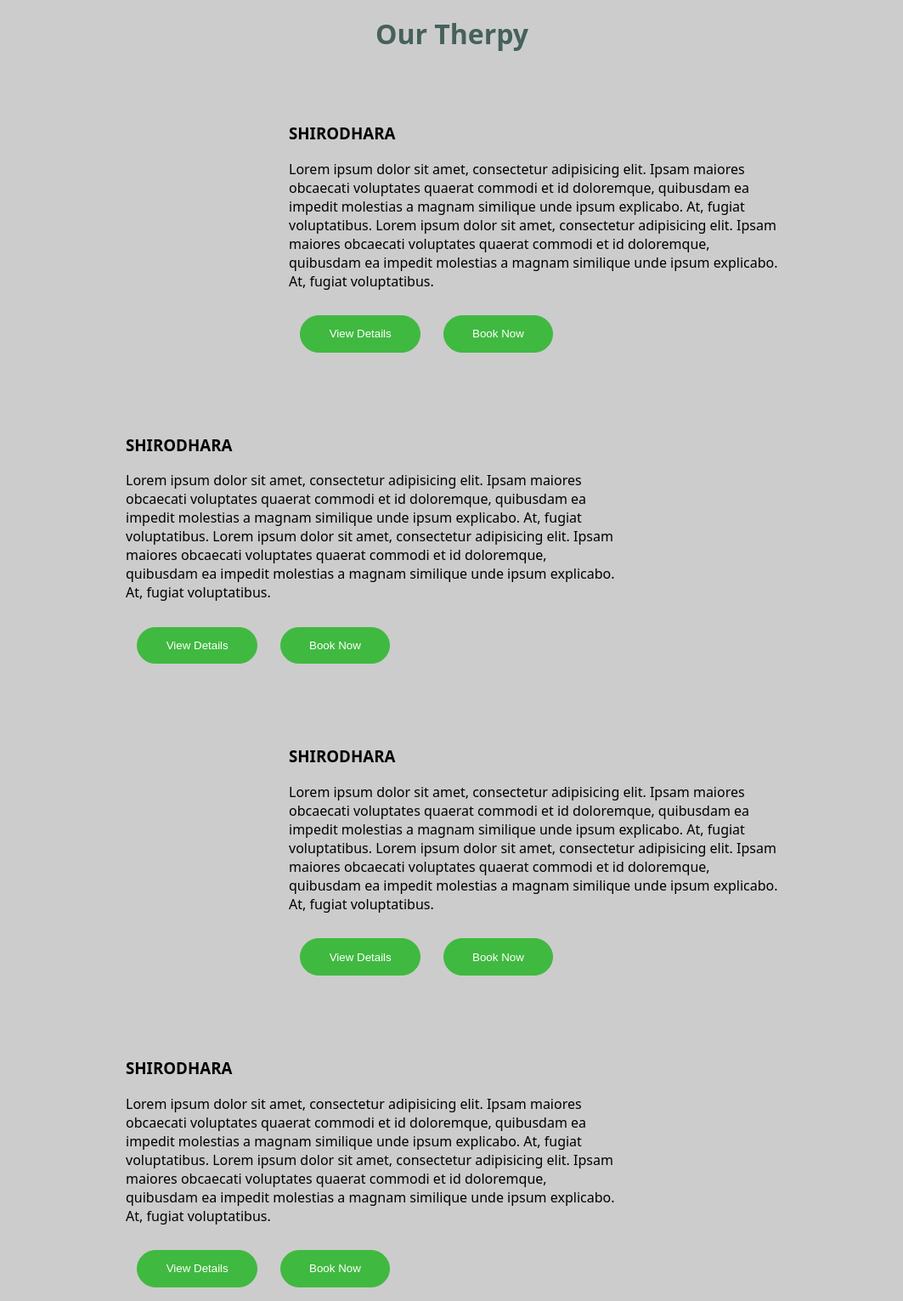
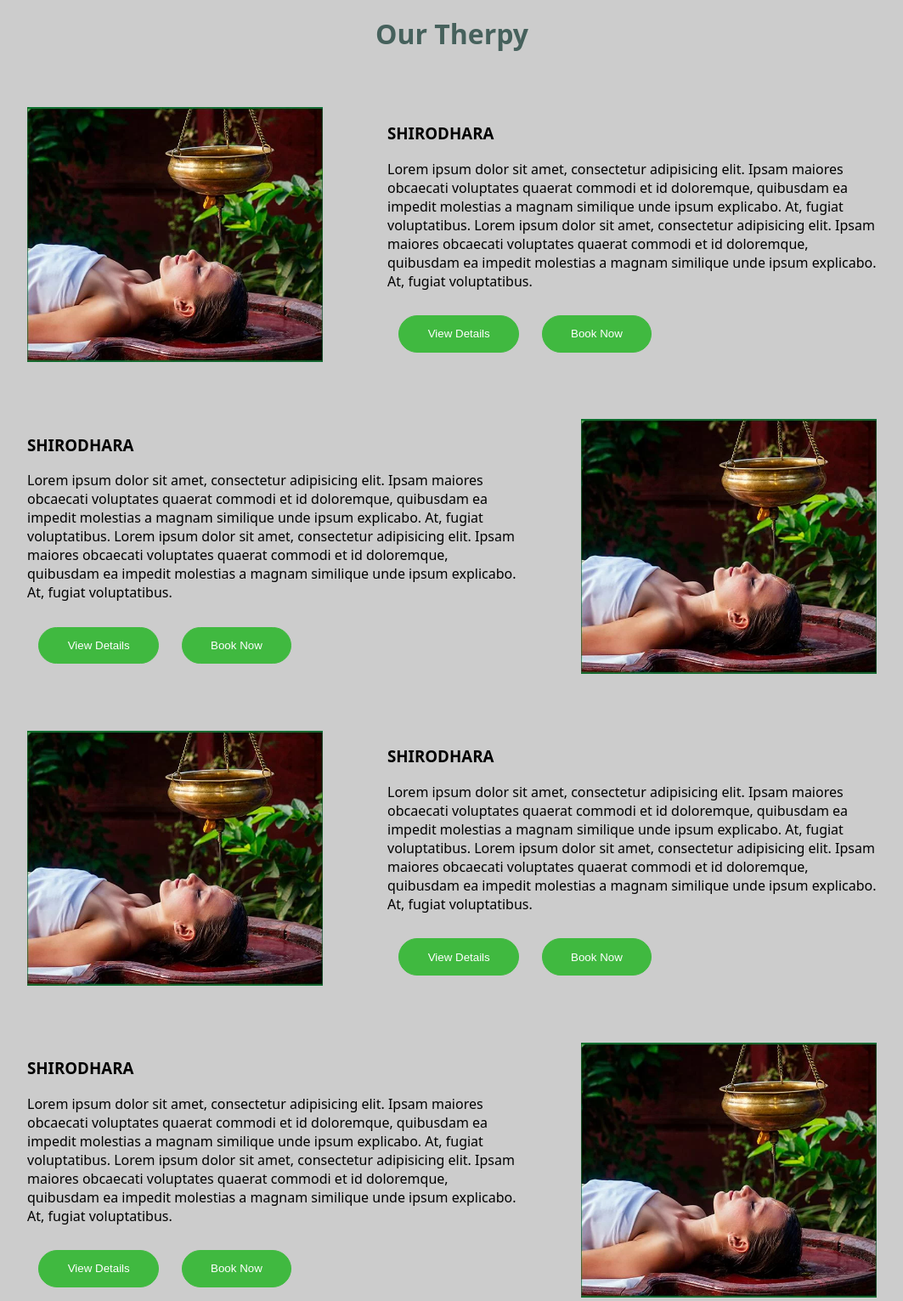
Before and after one commit to amansharma049/vaid2, a plain HTML site: page therpy.html in a window 1280 px wide. Shown: the part 980-2511 px from the top of the page at 85% size, without its empty margins (108-1171 px from the left). Drawn offline with Linux system fonts and the light colour scheme; the site is published under a folder, as on GitHub Pages, so addresses that start at the root find nothing.

Commit message:
Update therpy.html

```diff
--- a/therpy.html
+++ b/therpy.html
@@ -75,7 +75,7 @@
         <div class="therapy">
             <div class="therapy-card">
                 <div class="t-c-img">
-                    <img src="/img/gallery_image.jpeg" alt="">
+                    <img src="img/gallery_image.jpeg" alt="">
                 </div>
                 <div class="t-c-content">
                     <h3>SHIRODHARA</h3>
@@ -98,7 +98,7 @@
             </div>
             <div class="therapy-card">
                 <div class="t-c-img">
-                    <img src="/img/gallery_image.jpeg" alt="">
+                    <img src="img/gallery_image.jpeg" alt="">
                 </div>
                 <div class="t-c-content">
                     <h3>SHIRODHARA</h3>
@@ -121,7 +121,7 @@
             </div>
             <div class="therapy-card">
                 <div class="t-c-img">
-                    <img src="/img/gallery_image.jpeg" alt="">
+                    <img src="img/gallery_image.jpeg" alt="">
                 </div>
                 <div class="t-c-content">
                     <h3>SHIRODHARA</h3>
@@ -144,7 +144,7 @@
             </div>
             <div class="therapy-card">
                 <div class="t-c-img">
-                    <img src="/img/gallery_image.jpeg" alt="">
+                    <img src="img/gallery_image.jpeg" alt="">
                 </div>
                 <div class="t-c-content">
                     <h3>SHIRODHARA</h3>
```
